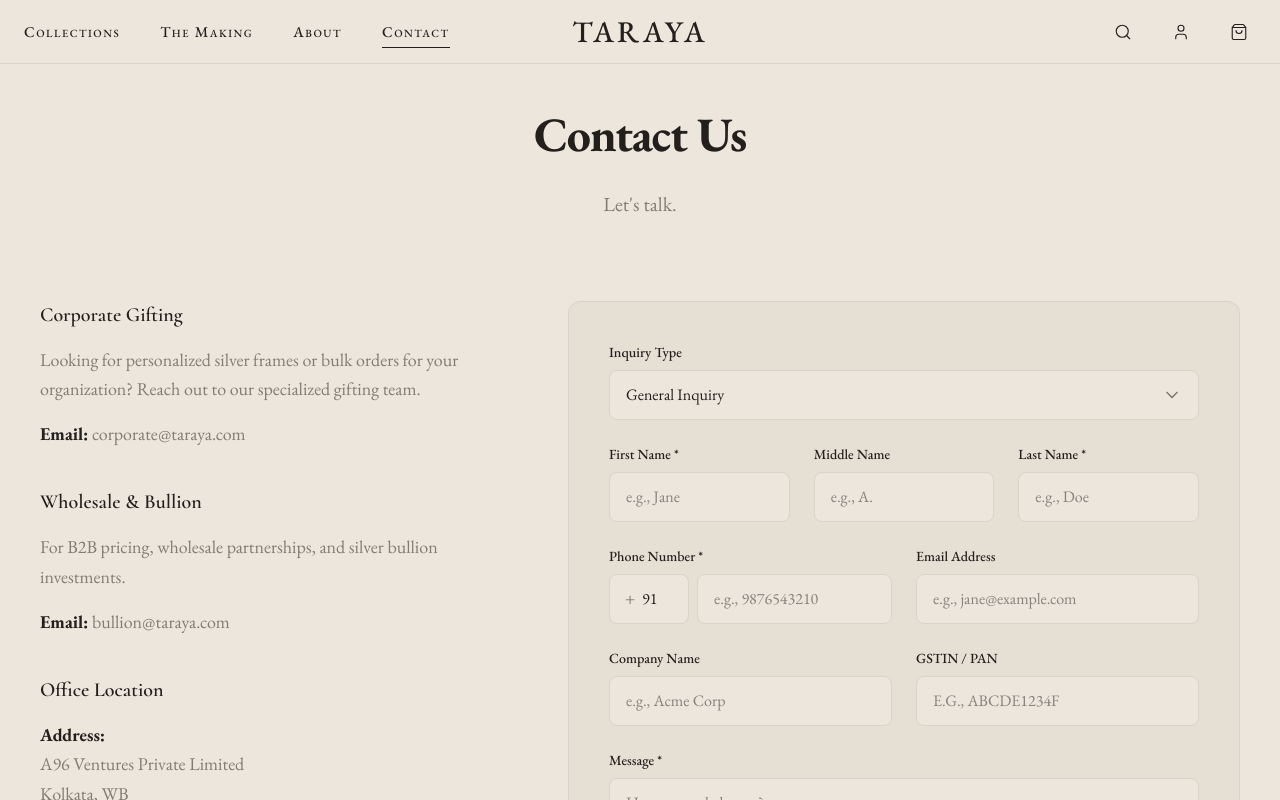
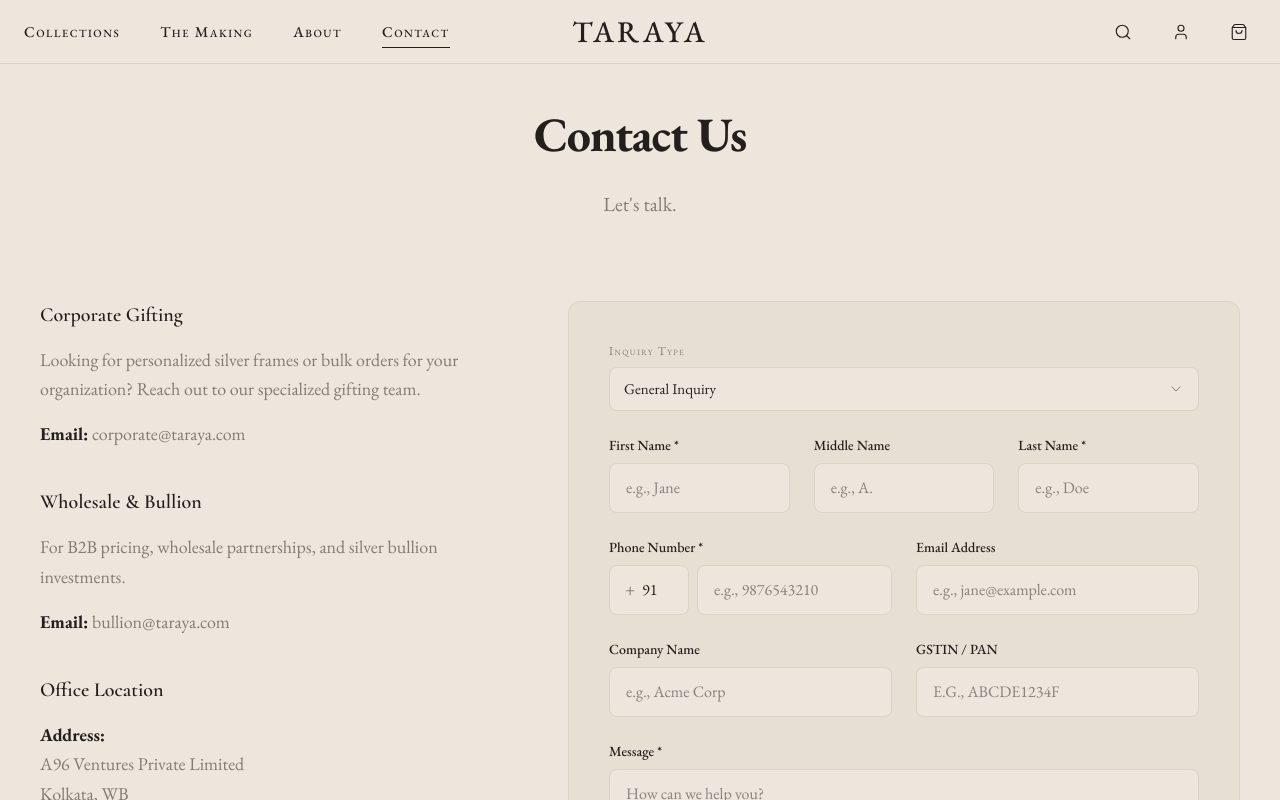
Before and after one commit to AmanJhawar/taraya, a Next.js app: page /contact in a window 1280 px wide. Shown: the top 800 px of the page. Built offline with nearby package versions, Linux system fonts and the light colour scheme.

Commit message:
refactor: replace custom select component with UI library SelectField in contact form

```diff
--- a/src/app/contact/page.tsx
+++ b/src/app/contact/page.tsx
@@ -1,10 +1,9 @@
 'use client'
 
 import { Suspense } from 'react'
-import CustomSelect from '@/components/custom-select'
 import { Controller } from 'react-hook-form'
 import { useInquiryForm } from '@/hooks/use-inquiry-form'
-import { Button } from '@/components/ui'
+import { Button, SelectField } from '@/components/ui'
 
 function ContactForm() {
   const { form, success, error, onSubmit } = useInquiryForm()
@@ -13,16 +12,17 @@
   return (
     <form className="flex flex-col gap-6" onSubmit={handleSubmit(onSubmit)}>
       <div className="flex flex-col">
-        <label htmlFor="inquiryType" className="text-sm font-medium text-ink mb-2">Inquiry Type</label>
         <Controller
           name="inquiryType"
           control={control}
           render={({ field }) => (
-            <CustomSelect
+            <SelectField
               id="inquiryType"
               name="inquiryType"
+              label="Inquiry Type"
               value={field.value}
               onChange={field.onChange}
+              error={errors.inquiryType?.message}
               options={[
                 { value: "general", label: "General Inquiry" },
                 { value: "support", label: "Order Support" },
@@ -33,7 +33,6 @@
             />
           )}
         />
-        {errors.inquiryType && <p className="text-muted font-medium text-sm mt-1">{errors.inquiryType.message}</p>}
       </div>
 
       <div className="grid grid-cols-1 sm:grid-cols-3 gap-6">
--- a/src/components/custom-select.tsx
+++ /dev/null
@@ -1,143 +0,0 @@
-'use client'
-
-import { useState, useRef, useEffect, KeyboardEvent, useId } from 'react'
-import { ChevronDown } from 'lucide-react'
-
-export interface Option {
-  value: string
-  label: string
-}
-
-interface CustomSelectProps {
-  id?: string
-  name?: string
-  value: string
-  onChange: (value: string) => void
-  options: Option[]
-  placeholder?: string
-  className?: string
-  disabled?: boolean
-}
-
-export default function CustomSelect({ id, name, value, onChange, options, placeholder = 'Select...', className = '', disabled = false }: CustomSelectProps) {
-  const [isOpen, setIsOpen] = useState(false)
-  const [focusedIndex, setFocusedIndex] = useState(-1)
-  const selectRef = useRef<HTMLDivElement>(null)
-  const defaultId = useId()
-  const resolvedId = id || defaultId
-
-  const selectedOption = options.find(opt => opt.value === value)
-
-  useEffect(() => {
-    const handleClickOutside = (event: MouseEvent) => {
-      if (selectRef.current && !selectRef.current.contains(event.target as Node)) {
-        setIsOpen(false)
-        setFocusedIndex(-1)
-      }
-    }
-    document.addEventListener('mousedown', handleClickOutside)
-    return () => document.removeEventListener('mousedown', handleClickOutside)
-  }, [])
-
-  const openSelect = () => {
-    setIsOpen(true)
-    const idx = options.findIndex(opt => opt.value === value)
-    setFocusedIndex(idx >= 0 ? idx : 0)
-  }
-
-  const closeSelect = () => {
-    setIsOpen(false)
-    setFocusedIndex(-1)
-  }
-
-  const handleSelect = (optionValue: string) => {
-    onChange(optionValue)
-    closeSelect()
-  }
-
-  const handleKeyDown = (e: KeyboardEvent<HTMLDivElement>) => {
-    if (!isOpen) {
-      if (e.key === 'ArrowDown' || e.key === 'ArrowUp' || e.key === 'Enter' || e.key === ' ') {
-        e.preventDefault()
-        openSelect()
-      }
-      return
-    }
-
-    switch (e.key) {
-      case 'Escape':
-        e.preventDefault()
-        closeSelect()
-        break
-      case 'ArrowDown':
-        e.preventDefault()
-        setFocusedIndex(prev => (prev < options.length - 1 ? prev + 1 : prev))
-        break
-      case 'ArrowUp':
-        e.preventDefault()
-        setFocusedIndex(prev => (prev > 0 ? prev - 1 : prev))
-        break
-      case 'Enter':
-      case ' ':
-        e.preventDefault()
-        if (focusedIndex >= 0 && focusedIndex < options.length) {
-          handleSelect(options[focusedIndex].value)
-        }
-    }
-  }
-
-  return (
-    <div className="relative" ref={selectRef} onKeyDown={disabled ? undefined : handleKeyDown}>
-      {name && <input type="hidden" id={resolvedId} name={name} value={value} />}
-
-      <button
-        type="button"
-        role="combobox"
-        aria-haspopup="listbox"
-        aria-expanded={isOpen}
-        aria-controls={`${resolvedId}-listbox`}
-        onClick={() => !disabled && (isOpen ? closeSelect() : openSelect())}
-        disabled={disabled}
-        className={`w-full px-4 py-3 border border-line rounded-lg text-base text-left flex justify-between items-center transition-[color,border-color,box-shadow,transform] duration-150 ease-[var(--ease-out)] ${
-          disabled
-            ? 'bg-band/50 cursor-not-allowed opacity-70'
-            : `bg-field active:scale-[0.97] focus:border-ink focus:ring-4 focus:ring-black/10 ${isOpen ? 'border-ink ring-4 ring-black/10' : ''}`
-        } ${className}`}
-      >
-        <span className={selectedOption ? "text-ink" : "text-muted"}>
-          {selectedOption ? selectedOption.label : placeholder}
-        </span>
-        <ChevronDown
-          className={`w-5 h-5 text-muted transition-transform duration-200 ease-[var(--ease-out)] shrink-0 ${isOpen ? 'rotate-180' : ''}`}
-        />
-      </button>
-
-      {isOpen && (
-        <div className="absolute z-10 w-full mt-2 bg-field border border-line rounded-lg shadow-[0_8px_24px_rgba(0,0,0,0.06)] overflow-hidden transition-[opacity,transform] duration-200 ease-[var(--ease-out)] opacity-100 scale-100 starting:opacity-0 starting:scale-[0.97] origin-top">
-          <ul
-            id={`${resolvedId}-listbox`}
-            role="listbox"
-            className="py-1 m-0 list-none max-h-60 overflow-y-auto"
-          >
-            {options.map((option, idx) => (
-              <li key={option.value} role="option" aria-selected={value === option.value}>
-                <button
-                  type="button"
-                  tabIndex={-1}
-                  onClick={() => handleSelect(option.value)}
-                  className={`w-full text-left px-4 py-3 text-sm transition-[color,transform] active:scale-[0.98] duration-150 ease-[var(--ease-out)] hover:bg-band ${
-                    focusedIndex === idx ? 'bg-band' : ''
-                  } ${
-                    value === option.value ? 'bg-band font-semibold text-ink' : 'text-muted'
-                  }`}
-                >
-                  {option.label}
-                </button>
-              </li>
-            ))}
-          </ul>
-        </div>
-      )}
-    </div>
-  )
-}
```
